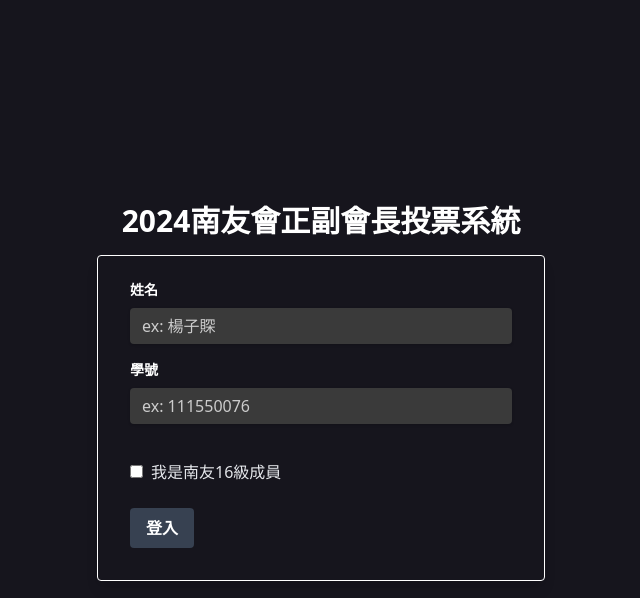
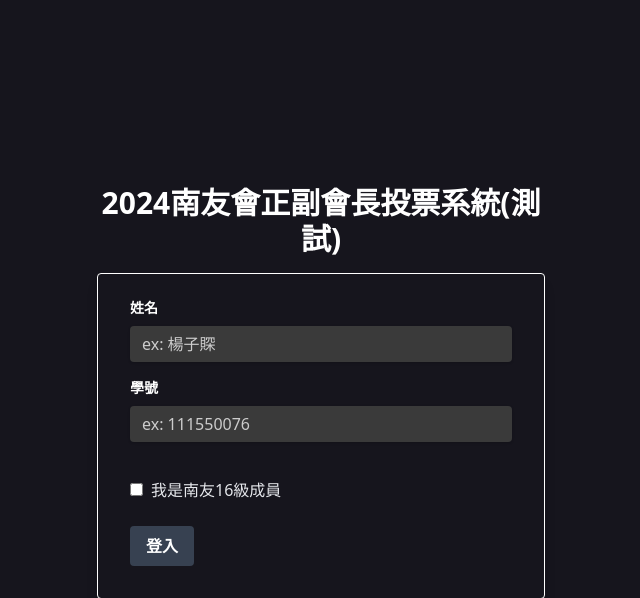
Before and after one commit to David810209/online-voting-system, a Flask app: page / in a window 1280 px wide. Shown: the top 598 px of the page, without its empty margins (319-959 px from the left). Run offline with Flask 3, Linux system fonts and the light colour scheme.

Commit message:
make it better

```diff
--- a/templates/login.html
+++ b/templates/login.html
@@ -51,7 +51,7 @@
 
 <body class="flex items-center justify-center h-screen">
     <div class="w-full max-w-md">
-        <h1 class="text-3xl text-white font-bold text-center mb-4">2024南友會正副會長投票系統
+        <h1 class="text-3xl text-white font-bold text-center mb-4">2024南友會正副會長投票系統(測試)
         </h1> <!-- 大標題 -->
         <form class="custom-form shadow-lg rounded px-8 pt-6 pb-8 mb-4" method="POST">
             <div class="mb-4">
```
